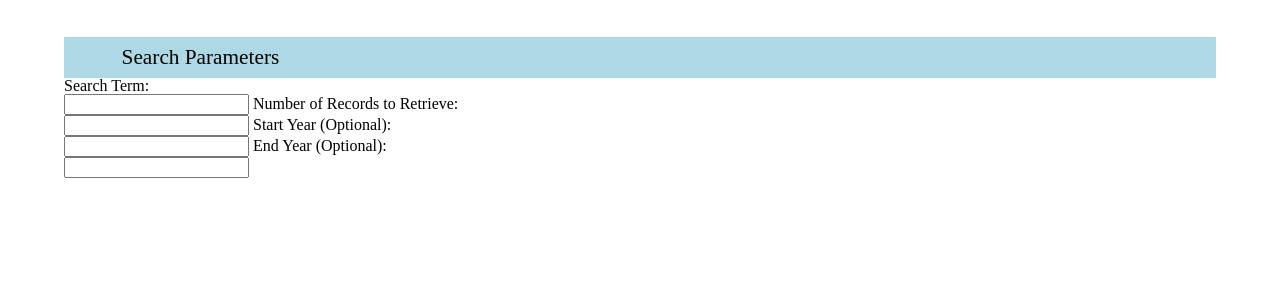
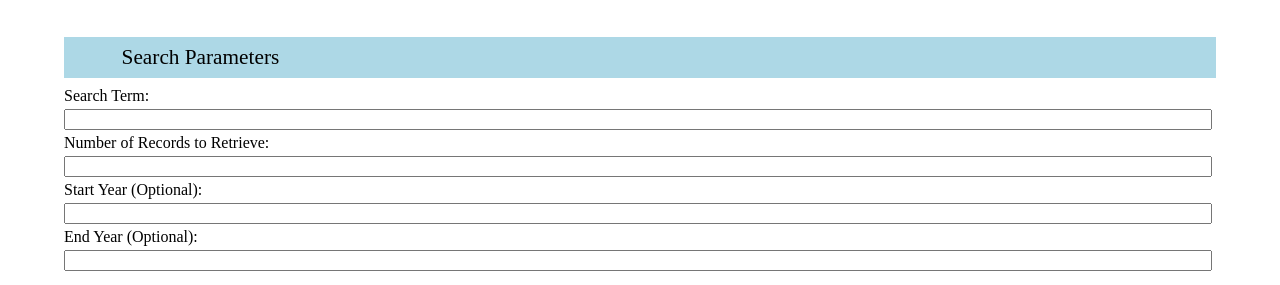
Before and after one commit to sidt59/NYT-APP, a plain HTML site: page index.html in a window 1280 px wide. Shown: the part 75-360 px from the top of the page. Drawn offline with Linux system fonts and the light colour scheme.

Commit message:
Updated forms

```diff
--- a/assets/style.css
+++ b/assets/style.css
@@ -55,6 +55,12 @@ p {
   display: flex;
   align-items: center;
   padding: 10px 0;
+  margin-bottom: 10px;
   padding-left: 5%;
   background: lightblue;
 }
+
+.form-styles {
+  margin: 5px 0;
+  width: 99%;
+}
--- a/index.html
+++ b/index.html
@@ -25,13 +25,13 @@
         <div class="forms">
           <form class="" action="index.html" method="post">
             Search Term: <br>
-            <input type="text" name="search-term" value="">
+            <input type="text" name="search-term" value="" class="form-styles"> <br>
             Number of Records to Retrieve: <br>
-            <input type="text" name="" value="">
+            <input type="text" name="" value="" class="form-styles"> <br>
             Start Year (Optional): <br>
-            <input type="text" name="" value="">
+            <input type="text" name="" value="" class="form-styles"> <br>
             End Year (Optional): <br>
-            <input type="text" name="" value="">
+            <input type="text" name="" value="" class="form-styles">
           </form>
         </div>
       </div>
```
